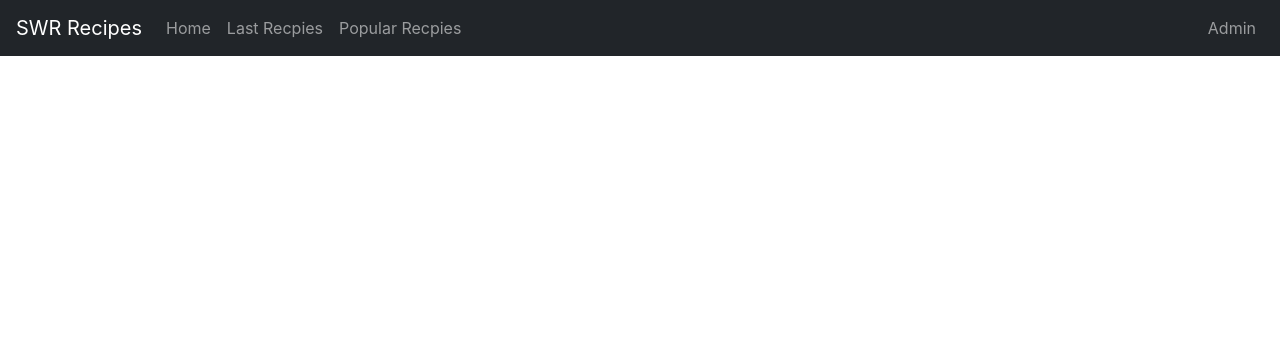
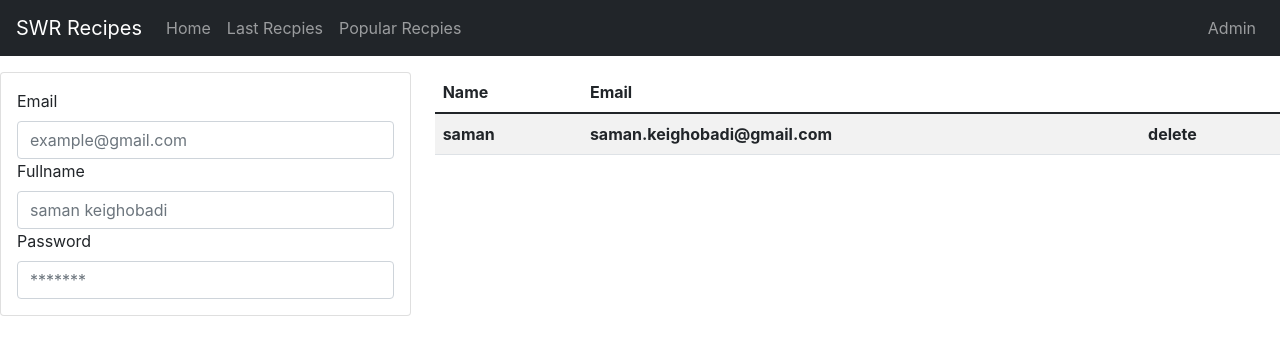
Before and after one commit to SamanKeighobadi/recipe_swr, a React (Create React App) app: page /add_admin in a window 1280 px wide. Shown: the top 352 px of the page. Built offline with nearby package versions, Linux system fonts and the light colour scheme.

Commit message:
feat: add new admin components
create new admin components

```diff
--- a/src/App.js
+++ b/src/App.js
@@ -5,11 +5,12 @@ import MainLayout from "./components/layout/MainLayout";
 import Home from "./components/Home/Home";
 import LastRecpies from "./components/pages/LastRecpies/LastRecpies";
 import PopularRecipes from "./components/pages/PopularRecpies/PopularRecipes";
+import Admin from "./components/pages/Admin/Admin";
+import NewAdmin from "./components/pages/Admin/create admin/NewAdmin";
 // SWR and axios
 import { SWRConfig } from "swr";
 import axios from "axios";
 import middleware from "./components/middleware/middleware";
-import Admin from "./components/pages/Admin/Admin";
 
 function App() {
   return (
@@ -27,6 +28,7 @@ function App() {
         <Routes>
           <Route path="/" element={<Home />} />
           <Route path="/admin" element={<Admin />} />
+          <Route path="/add_admin" element={<NewAdmin />} />
           <Route path="/last_recpies" element={<LastRecpies />} />
           <Route path="/popular" element={<PopularRecipes />} />
         </Routes>
--- a/src/components/Users/User.jsx
+++ b/src/components/Users/User.jsx
@@ -1,21 +1,30 @@
-import React from 'react';
+import React from "react";
 // Bootstrap components
-import {Card} from 'react-bootstrap'
+import { Card } from "react-bootstrap";
+// prop types
+import PropTypes from "prop-types";
 
-const User = ({email,name,address}) => {
-
+const User = ({ email, name, address }) => {
   return (
-        <Card className='mb-3'>
-            <Card.Header>
-                {email}
-            </Card.Header>
+    <Card className="mb-3">
+      <Card.Header>{email}</Card.Header>
       <Card.Body>
+        <label className="text-primary">Name</label>
         <p>{name}</p>
+        <label className="text-primary">Country</label>
         <p>{address.country}</p>
+        <label className="text-primary">City</label>
         <p>{address.city}</p>
       </Card.Body>
     </Card>
   );
-}
+};
+
+// prop types
+User.propTypes = {
+  name: PropTypes.string,
+  email: PropTypes.string,
+  address: PropTypes.objectOf(PropTypes.string),
+};
 
 export default User;
--- a/src/components/Users/Users.jsx
+++ b/src/components/Users/Users.jsx
@@ -10,7 +10,7 @@ const Users = ({ users }) => {
     <Row className="mt-5">
       {users.length > 0 &&
         users.map((user) => (
-          <Col md={3} key={user.id} className="px-3">
+          <Col md={3} key={user.id} className="px-5">
             <User {...user} />
           </Col>
         ))}
--- a/src/components/pages/Admin/Admin.jsx
+++ b/src/components/pages/Admin/Admin.jsx
@@ -1,4 +1,5 @@
 import React, { useState } from "react";
+import { Link } from "react-router-dom";
 // SWR
 import useSWR from "swr";
 import Users from "../../Users/Users";
@@ -11,7 +12,6 @@ const Admin = () => {
 
   const { data } = useSWR(() => (isAdmin ? `${BASE_URL}/users` : null));
 
-
   const authAdmin = (e) => {
     e.preventDefault();
     setIsAdmin(true);
@@ -19,6 +19,11 @@ const Admin = () => {
 
   return (
     <div>
+      <div className="px-3 d-flex justify-content-between">
+        <h4>Welcome to admin page</h4>
+        <Link to="/add_admin" className="btn btn-primary btn-sm ">new admin</Link>
+      </div>
+
       {isAdmin ? <Users users={data} /> : <AdminForm authAdmin={authAdmin} />}
     </div>
   );
--- /dev/null
+++ b/src/components/pages/Admin/create admin/AdminList.jsx
@@ -0,0 +1,25 @@
+import React from 'react'
+
+const AdminList = () => {
+    return (
+        <div>
+            <table className='table table-striped table-hover'>
+                <thead>
+                    <tr>
+                        <th>Name</th>
+                        <th>Email</th>
+                    </tr>
+                </thead>
+                <tbody>
+                    <tr>
+                        <th>saman</th>
+                        <th>saman.keighobadi@gmail.com</th>
+                        <th>delete</th>
+                    </tr>
+                </tbody>
+            </table>
+        </div>
+     );
+}
+
+export default AdminList;
--- /dev/null
+++ b/src/components/pages/Admin/create admin/NewAdmin.jsx
@@ -0,0 +1,21 @@
+import React from "react";
+import NewAdminForm from './NewAdminForm'
+// Bootstrap components
+import {  Row, Col } from "react-bootstrap";
+import AdminList from "./AdminList";
+
+
+const NewAdmin = () => {
+  return (
+    <Row>
+      <Col md={4}>
+       <NewAdminForm />
+      </Col>
+      <Col md={8}>
+          <AdminList />
+      </Col>
+    </Row>
+  );
+};
+
+export default NewAdmin;
--- /dev/null
+++ b/src/components/pages/Admin/create admin/NewAdminForm.jsx
@@ -0,0 +1,45 @@
+import React from "react";
+// Bootstrap components
+import {Card,Form} from 'react-bootstrap'
+
+const NewAdminForm = () => {
+  return (
+    <div>
+      <Card>
+        <Card.Body>
+          <Form onSubmit={(e) => e.preventDefault()}>
+            <Form.Group>
+              <Form.Label>Email</Form.Label>
+              <Form.Control
+                type="email"
+                name="email"
+                id={"email"}
+                placeholder="example@gmail.com"
+              />
+            </Form.Group>
+            <Form.Group>
+              <Form.Label>Fullname</Form.Label>
+              <Form.Control
+                type="text"
+                name="fullname"
+                id={"fullname"}
+                placeholder="saman keighobadi"
+              />
+            </Form.Group>
+            <Form.Group>
+              <Form.Label>Password</Form.Label>
+              <Form.Control
+                type="password"
+                name="password"
+                id={"password"}
+                placeholder="*******"
+              />
+            </Form.Group>
+          </Form>
+        </Card.Body>
+      </Card>
+    </div>
+  );
+};
+
+export default NewAdminForm;
```
Lines whose indentation alone changed are shown as unchanged.
